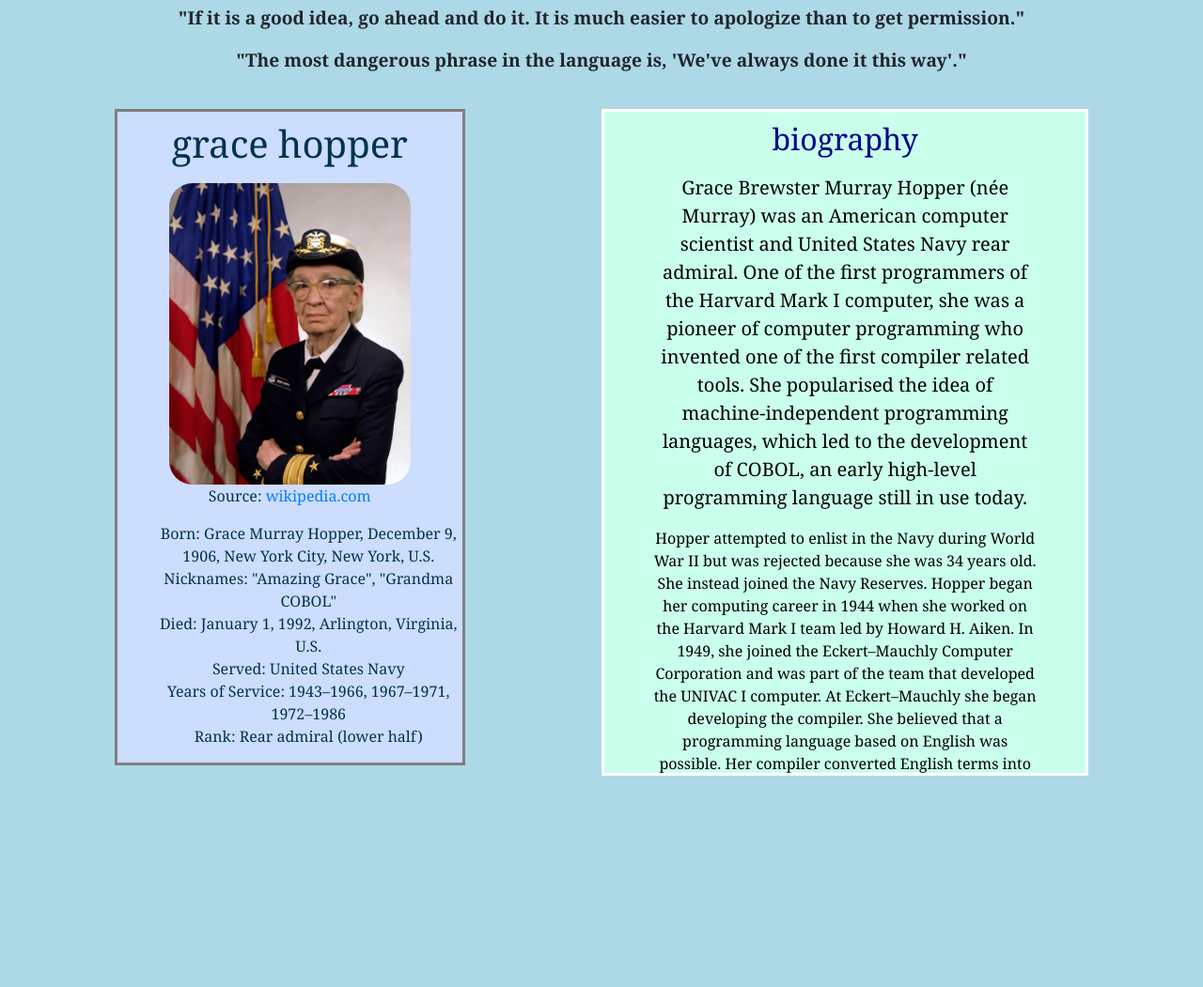
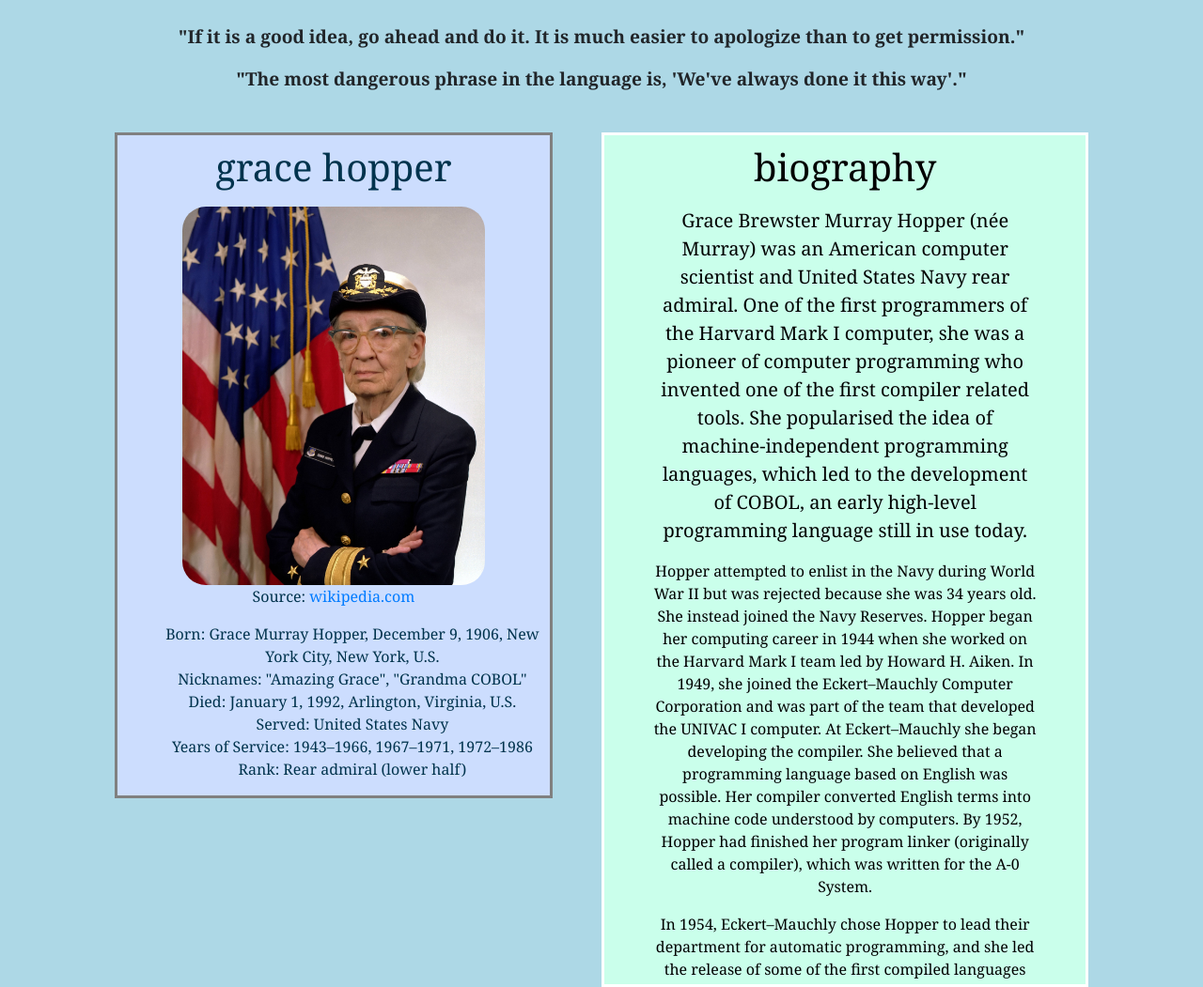
Before and after one commit to grashle/website-bootstrap, a plain HTML site: page index.html in a window 1280 px wide. Shown: the whole page at 94% size. Before the commit the page ends 826 px from the top, so only its background shows below. Drawn offline with nearby package versions, Linux system fonts and the light colour scheme.

Commit message:
commit before i start playing around with container/grids. everything working fine!

```diff
--- a/css/biography.css
+++ b/css/biography.css
@@ -11,16 +11,15 @@ body {
 @media screen and (max-width: 600px) {
   body {
     background-color: white;
-  }
+  }}
 
   /*@media only screen and (orientation: portrait) {
       body {
           background-color: green;
       } */
-}
 
 .name-headings {
-  padding: 10px 0px;
+  padding: 10px;
 }
 
 .short-bio {
@@ -30,7 +29,7 @@ body {
   border-style: solid;
   border-color: grey;
   background-color: #ccddfe;
-  max-width: 36%;
+  max-width: 45%;
   float: left;
 }
 
@@ -46,7 +45,7 @@ li {
   box-sizing: border-box;
   border-color: white;
   background-color: #CAFFEB;
-  height: 710px;
+  height: 910px;
   float: right;
   padding-left: 5%;
   padding-right: 5%;
@@ -57,7 +56,8 @@ li {
 .quote {
   font-weight: bolder;
   font-size: 1.5vw;
-  padding: 5px 0px;
+  padding-top: 25px;
+  padding-bottom: 10px;
 }
 
 img {
--- a/index.html
+++ b/index.html
@@ -23,7 +23,7 @@
     <div class='row'>
       <div class='col-md-10 offset-md-1'><!--col-md-offset-3 does not work!-->
         <section class='short-bio'>
-          <h1 class = 'name-headings'> grace hopper </h1>
+          <h1 class='name-headings'> grace hopper </h1>
           <figure>
             <img src=images\Commodore_Grace_M_Hopper_USN.jpg alt="A portrait of Grace Hopper.">
             <figcaption class='caption'>
@@ -41,7 +41,7 @@
         </section>
 
         <section class='long-bio'>
-          <h2 class= 'name-headings'> biography </h2>
+          <h1 class= 'name-headings'> biography </h2>
           <p class='feature-paragraph lead'>
             Grace Brewster Murray Hopper (née Murray) was an American computer scientist and United States Navy rear admiral. One of the first programmers of the Harvard Mark I computer, she was a pioneer of computer programming who invented one of
             the first compiler related tools. She popularised the idea of machine-independent programming languages, which led to the development of COBOL, an early high-level programming language still in use today.
@@ -52,9 +52,10 @@
             Howard H. Aiken. In 1949, she joined the Eckert–Mauchly Computer Corporation and was part of the team that developed the UNIVAC I computer. At Eckert–Mauchly she began developing the compiler. She believed that a programming language
             based on English was possible. Her compiler converted English terms into machine code understood by computers. By 1952, Hopper had finished her program linker (originally called a compiler), which was written for the A-0 System.
           </p>
+          <p>
           In 1954, Eckert–Mauchly chose Hopper to lead their department for automatic programming, and she led the release of some of the first compiled languages like FLOW-MATIC. In 1959, she participated in the CODASYL consortium, which consulted
           Hopper to guide them in creating a machine-independent programming language. This led to the COBOL language, which was inspired by her idea of a language being based on English words. In 1966, she retired from the Naval Reserve, but in
-          1967, the Navy recalled her to active duty. She retired from the Navy in 1986 and found work as a consultant for the Digital Equipment Corporation, sharing her computing experiences.
+          1967, the Navy recalled her to active duty. She retired from the Navy in 1986 and found work as a consultant for the Digital Equipment Corporation, sharing her computing experiences. </p>
           <p>
             Owing to her accomplishments and her naval rank, she was sometimes referred to as "Amazing Grace". The U.S. Navy Arleigh Burke-class guided-missile destroyer USS Hopper was named for her, as was the Cray XE6 "Hopper" supercomputer at
             NERSC. During her lifetime, Hopper was awarded 40 honorary degrees from universities across the world. A college at Yale University was renamed in her honour. In 1991, she received the National Medal of Technology. On November 22, 2016,
@@ -71,4 +72,5 @@
 
 </body>
 
+
 </html>
```
